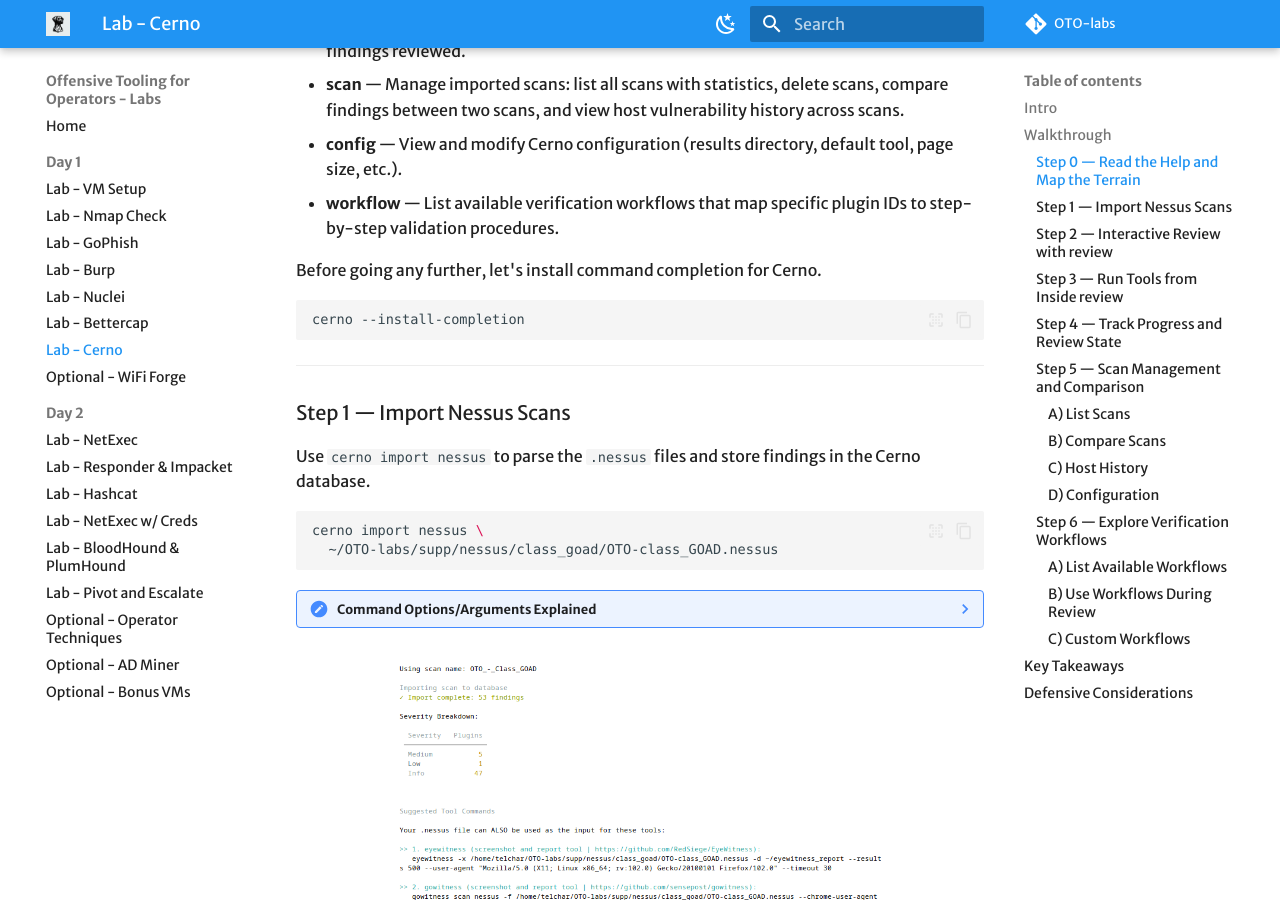
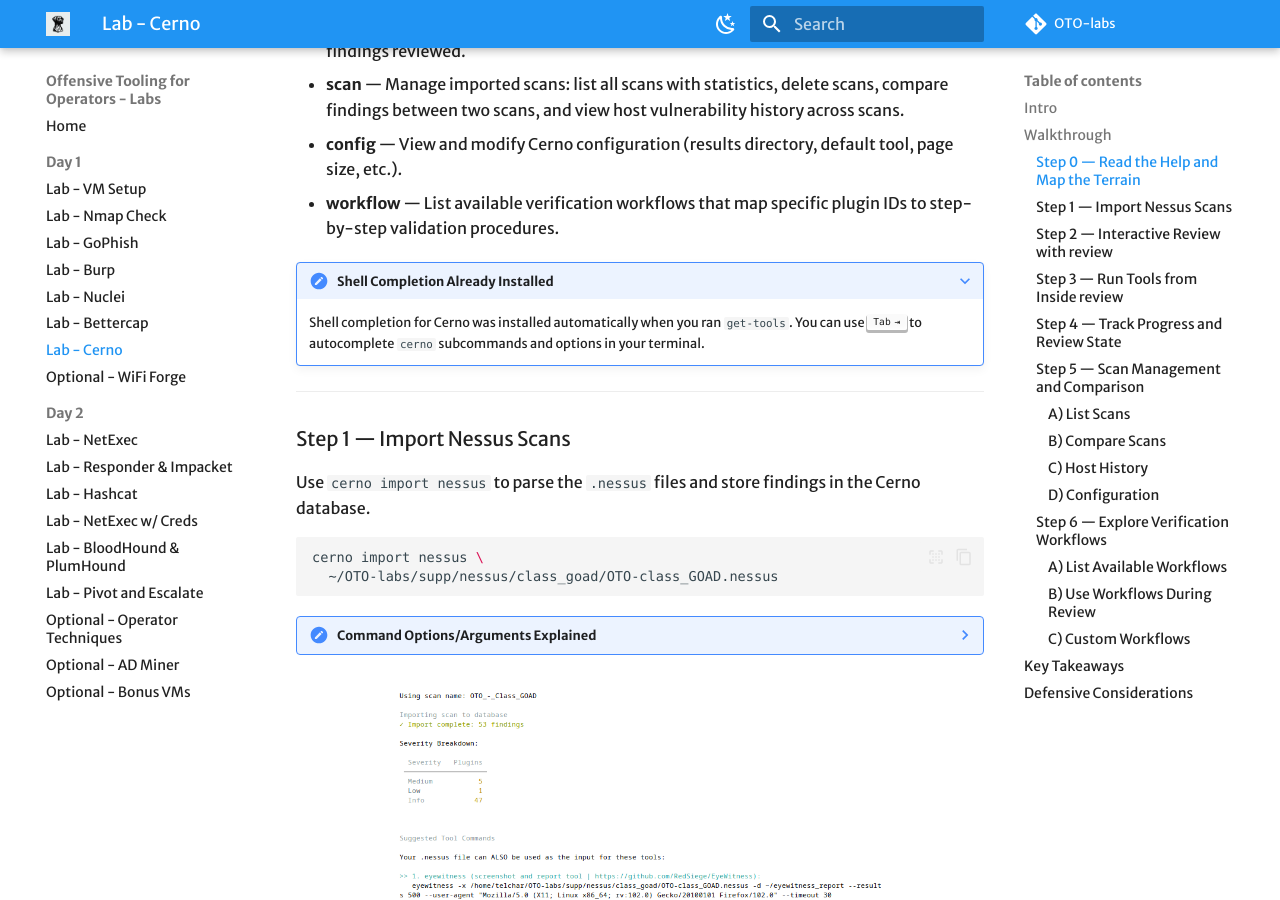
Before and after one commit to ridgebackinfosec/OTO-labs, an MkDocs documentation site: the page built from docs/labs/cerno/index.md, in a window 1280 px wide and 900 px high, scrolled down 1580 px. Built offline with MkDocs 1.6.1 and Material for MkDocs 9.7.7, drawn with Linux system fonts in a browser that asks for light colours; some web fonts are replaced; comment, search, counter and statistics services are not loaded.

Commit message:
auto-install cerno shell completion during get-tools
Runs cerno --install-completion after pipx installs so Tab completion
is available from the start. Updates the cerno lab to reflect this
instead of prompting the student to run it manually.

````diff
--- a/docs/labs/cerno/index.md
+++ b/docs/labs/cerno/index.md
@@ -43,11 +43,8 @@
 * **config** — View and modify Cerno configuration (results directory, default tool, page size, etc.).
 * **workflow** — List available verification workflows that map specific plugin IDs to step-by-step validation procedures.
 
-Before going any further, let's install command completion for Cerno.
-
-```bash
-cerno --install-completion
-```
+???+ note "Shell Completion Already Installed"
+    Shell completion for Cerno was installed automatically when you ran `get-tools`. You can use ++tab++ to autocomplete `cerno` subcommands and options in your terminal.
 
 ---
 
````
Also changed, not shown: 1 other file.
